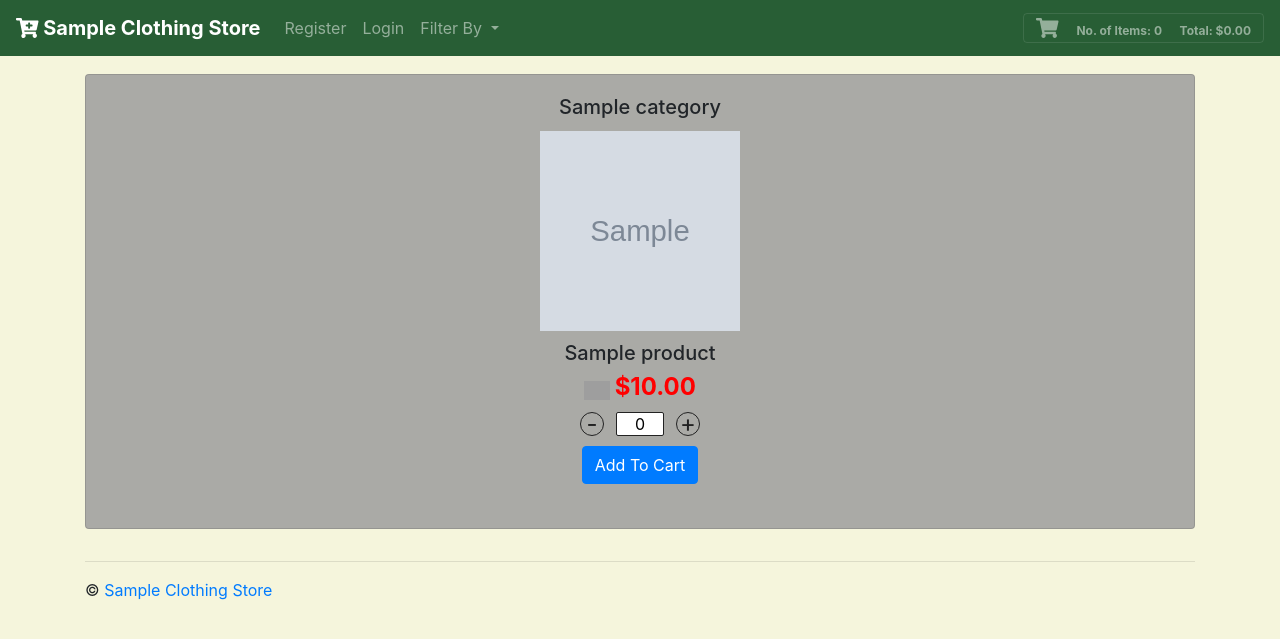
After one commit to HimajaYerra/OnlineGroceryStore, a Flask app: page /shop in a window 1280 px wide. The commit adds this page. Shown: the top 639 px of the page. Run offline with Flask 2, Linux system fonts and the light colour scheme; tables that the repository leaves empty hold one stand-in row (values such as "Sample post"); grey boxes marked "Sample" are stand-in pictures; a database or web service that is not in the repository returns one stand-in record (values such as "Sample title"); some libraries are stand-ins or nearby versions; grey boxes are pictures that could not be loaded.

Commit message:
modified login and home page

```diff
--- a/server.py
+++ b/server.py
@@ -1,34 +1,109 @@
-from flask import Flask, Response, render_template, request, flash
+from datetime import datetime
+from flask import Flask, Response, redirect, render_template, request, flash , session
 import requests, json
 import sqlite3
 import secrets
 from passlib.hash import pbkdf2_sha256
+import pymongo
 
 app=Flask(__name__)
 app.secret_key=secrets.token_urlsafe(32)
-conn=sqlite3.connect('user.db',check_same_thread=False)
-cursor=conn.cursor()
+#cursor=conn.cursor()
+'''uri = "mongodb+srv://<username>:<password>@grocerystoredb.hkslphq.mongodb.net/?retryWrites=true&w=majority"
+# Create a new client and connect to the server
+db = MongoClient(uri, server_api=ServerApi('1'))
+# Send a ping to confirm a successful connection
+try:
+    db.admin.command('ping')
+    print("Pinged your deployment. You successfully connected to MongoDB!")
+except Exception as e:
+    print(e)'''
 
-@app.route('/')
+try:
+    mongo = pymongo.MongoClient(
+        host = 'localhost',
+        port = 27017,
+        serverSelectionTimeoutMS = 1000
+    )
+    db = mongo.groceryStore #connect to assgn
+    mongo.server_info() #trigger exception if cannot connect to db
+except:
+    print("Error -connect to db")
+
+@app.route("/", methods=["GET"])
 def login():
+    return render_template("login.html")
+
+
+@app.route("/logged/", methods=["POST"] )
+def logged():
+    # Get log in info from log in form
+    user = request.form["username"].lower()
+    pwd = request.form["password"]
+    #pwd = str(sha1(request.form["password"].encode('utf-8')).hexdigest())
+    # Make sure form input is not blank and re-render log in page if blank
+    if user == "" or pwd == "":
+        return render_template ( "login.html" )
+    # Find out if info in form matches a record in user database
+    #query = "SELECT * FROM users WHERE username = :user AND password = :pwd"
+    rows = list(db.admin.find({"username":user,"password":pwd}))
+    #print(rows)
+    # If username and password match a record in database, set session variables
+    if len(rows) == 1:
+        session['user'] = user
+        session['time'] = datetime.now()
+        #session['uid'] = rows[0]["_id"]
+    # Redirect to Home Page
+    if 'user' in session:
+        return redirect ( "/shop" )
+    # If username is not in the database return the log in page
+    return render_template ( "login.html", msg="Wrong username or password." )
+
+
+
+@app.route("/shop")
+def index():
+    products = list(db.products.find({}))
+    #print(len(products),"***********")
+    #shirts = db.execute("SELECT * FROM shirts ORDER BY onSalePrice")
+    productsLen = len(products)
+    # Initialize variables
+    shoppingCart = []
+    shopLen = len(shoppingCart)
+    totItems, total, display = 0, 0, 0
+        #shoppingCart = db.execute("SELECT samplename, image, SUM(qty), SUM(subTotal), price, id FROM cart GROUP BY samplename")
+        #shopLen = len(shoppingCart)
+        #for i in range(shopLen):
+            #total += shoppingCart[i]["SUM(subTotal)"]
+            #totItems += shoppingCart[i]["SUM(qty)"]
+
+    #return render_template ("index.html", shoppingCart=shoppingCart, shirts=products, shopLen=shopLen, shirtsLen=productsLen, total=total, totItems=totItems, display=display )
+    return render_template ( "index2.html", products=products, shoppingCart=shoppingCart, shirtsLen=productsLen, shopLen=shopLen, total=total, totItems=totItems, display=display)
+
+
+
+@app.route('/old')
+def login_old():
   url=requests.get('https://dog.ceo/api/breeds/image/random')
   image=json.loads(url.text)
-  return render_template('login.html',imagefile=image['message'])
+  return render_template('index2.html',imagefile=image['message'])
 
 @app.route('/login1',methods=['POST'])
 def login1(): #when users entry username and password
   user=request.form.get('username')
   pword=request.form.get('password')
-  cursor.execute("SELECT username,password FROM user")  # id username password
-  row=cursor.fetchall()
-  for item in row:
-    if not (user==item[0] and pbkdf2_sha256.verify(pword,item[1])):
-       url=requests.get('https://dog.ceo/api/breeds/image/random')
-       image=json.loads(url.text)
-       return render_template('index.html',imagefile=image['message'])
+  documents = list(db.admin.find({"username":user,"password":pword}))
+  #("SELECT username,password FROM admindata")  # id username password
+  #row=cursor.fetchall()
+  if len(documents)>0:
+    #if (user==item[0] and pbkdf2_sha256.verify(pword,item[1])):
+    url=requests.get('https://dog.ceo/api/breeds/image/random')
+    image=json.loads(url.text)
+    return render_template('index.html',imagefile=image['message'])
   url=requests.get('https://dog.ceo/api/breeds/image/random')
   image=json.loads(url.text)
   return render_template('login.html',imagefile=image['message'])
+
 
 @app.route('/signup')
 def signup():
--- /dev/null
+++ b/static/css/custom.css
@@ -0,0 +1,127 @@
+.card:hover {
+    border-color: #999;
+    box-shadow: 1px 2px #999;
+}
+
+.card {
+    margin-bottom: 1em;
+    background-color: rgb(170, 170, 166);
+}
+
+.price {
+    color: seagreen;
+    font-weight: bold;
+}
+
+.price:before {
+    content: '$';
+}
+
+.shirt {
+    margin-bottom: 10px;
+    width: 200px;
+    height: 200px;
+}
+
+.stepper-input{
+    display: flex;
+    display: -webkit-flex;
+    color: #222;
+    max-width: 120px;
+    margin: 10px auto;
+    text-align: center;
+}
+
+header {
+    margin-bottom: 50px;
+}
+
+.shirtCart {
+    width: 25px;
+}
+
+.add {
+    text-transform: uppercase;
+    font-size: 0.8em;
+    font-weight: bold;
+    color: white;
+}
+
+.checkout {
+    text-transform: uppercase;
+    font-size: 0.8em;
+    font-weight: bold;
+}
+
+.add:hover {
+    background-color: deepskyblue;
+    border-color: deepskyblue;
+}
+
+tr {
+    text-align: center;
+}
+
+.modal-header {
+    border-bottom: 0px;
+}
+
+.counter {
+    font-size: 0.6em;
+    margin-left: 1em;
+    font-weight: bold;
+}
+
+
+.increment,
+.decrement{
+        height: 24px;
+        width: 24px;
+        border: 1px solid #222;
+        text-align: center;
+        box-sizing: border-box;
+        border-radius: 50%;
+        text-decoration: none;
+        color: #222;
+        font-size: 24px;
+        line-height: 22px;
+        display: inline-block;
+        cursor: pointer;
+    }
+
+.decrement:hover,
+.increment:hover {
+    color: green;
+}
+
+.decrement:active,
+.increment:active {
+    background-color: green;
+    color: white;
+}
+
+
+.quantity{
+        height: 24px;
+        width: 48px;
+        text-align: center;
+        margin: 0 12px;
+        border-radius: 2px;
+        border: 1px solid #222;
+
+}
+
+body {
+    margin: 0;
+    font-family: -apple-system,BlinkMacSystemFont,"Segoe UI",Roboto,"Helvetica Neue",Arial,sans-serif,"Apple Color Emoji","Segoe UI Emoji","Segoe UI Symbol";
+    font-size: 1rem;
+    font-weight: 400;
+    line-height: 1.5;
+    color: #212529;
+    text-align: left;
+    background-color: beige;
+}
+
+.bg-dark {
+    background-color: #285e35!important;
+}
--- /dev/null
+++ b/templates/base.html
@@ -0,0 +1,173 @@
+<!DOCTYPE html>
+<html lang="en">
+
+    <head>
+        <meta content="text/html;charset=utf-8" http-equiv="Content-Type">
+        <meta content="utf-8" http-equiv="encoding">
+        <meta charset="utf-8">
+        <meta name="viewport" content="width=device-width, initial-scale=1, shrink-to-fit=no">
+        <meta name="theme-color" content="#000000">
+        <link rel="shortcut icon" href="%PUBLIC_URL%/favicon.ico">
+        <link rel="stylesheet" href="https://maxcdn.bootstrapcdn.com/bootstrap/4.0.0/css/bootstrap.min.css" integrity="sha384-Gn5384xqQ1aoWXA+058RXPxPg6fy4IWvTNh0E263XmFcJlSAwiGgFAW/dAiS6JXm"
+            crossorigin="anonymous">
+        <link href="{{ url_for('static',filename='css/custom.css') }}" rel="stylesheet" type="text/css" />
+        <script defer src="https://use.fontawesome.com/releases/v5.0.6/js/all.js"></script>
+        <script src="https://code.jquery.com/jquery-1.11.0.min.js"></script>
+
+        <title>{% block title %}{% endblock %}</title>
+    </head>
+    <body>
+  <!-- Modal -->
+  <div class="modal fade" id="modalCenter" tabindex="-1" role="dialog" aria-labelledby="exampleModalCenterTitle" aria-hidden="true">
+    <div class="modal-dialog modal-dialog-centered modal-lg" role="document">
+      <div class="modal-content">
+        <div class="modal-header">
+          <h5 class="modal-title" id="exampleModalLongTitle">Shopping Cart</h5>
+          <button type="button" class="close" data-dismiss="modal" aria-label="Close">
+            <span aria-hidden="true">&times;</span>
+          </button>
+        </div>
+        <div class="modal-body">
+          <div id="shoppingCart">
+            <div class="container">
+              <div class="row">
+                <div class="col-sm">
+                  <table class="table table-sm">
+                    <thead>
+                      <tr>
+                        <th scope="col">#</th>
+                        <th scope="col">Item</th>
+                        <th scope="col">Name</th>
+                        <th scope="col">Quantity</th>
+                        <th scope="col">Unit Price</th>
+                        <th scope="col">Sub-Total</th>
+                        <th scope="col"></th>
+                      </tr>
+                    </thead>
+                    <tbody>
+                    <!-- For Each shirt -->
+                    {% if shopLen != 0 %}
+                    {% for i in range(shopLen) %}
+                      <tr>
+                        <th scope="row">{{ i + 1 }}</th>
+                        <td><img src="/static/img/{{ shoppingCart[i]["image"] }}" width="30px" alt="{{ shoppingCart[i]["samplename"] }}" /></td>
+                        <td>{{ shoppingCart[i]["samplename"] }}</td>
+                        <td>{{ shoppingCart[i]['SUM(qty)'] }}</td>
+                        <td>{{ '${:,.2f}'.format(shoppingCart[i]["price"]) }}</td>
+                        <td>{{ '${:,.2f}'.format(shoppingCart[i]['SUM(subTotal)']) }}</td><!--
+                        <td>
+                          <form action="/remove/" methods="GET">
+                            <input type="hidden" name="id" value="{{ shoppingCart[i]["id"] }}" />
+                            <button type="submit" class="btn btn-secondary btn-sm" id="removeFromCart">Remove</button>
+                          </form>
+                        </td>-->
+                      </tr>
+                    </tbody>
+                    {% endfor %}
+                    <tfoot>
+                      <tr>
+                        <td colSpan="7">Total: {{ '${:,.2f}'.format(total) }}<br /><br />
+                          <div class="modal-footer">
+                            <a href="/cart/"><button type="button" class="btn btn-primary checkout">Make Changes</button></a>
+                            <button type="button" class="btn btn-primary checkout" data-dismiss="modal">Continue Shopping</button>
+                            <a href="/checkout/"><button type="button" class="btn btn-success checkout">Quick Checkout</button></a>
+                          </div>
+                        </td>
+                      </tr>
+                    </tfoot>
+                    {% else %}
+                      <tr>
+                        <td colSpan="7"><h3>Your cart is empty :\</h3></td>
+                      </tr>
+                    </tbody>
+                    <tfoot>
+                      <tr>
+                        <td colSpan="7">Get some shirts now!<br />
+                          <div class="modal-footer">
+                            <button type="button" class="btn btn-primary" data-dismiss="modal">Continue Shopping</button>
+                          </div>
+                        </td>
+                      </tr>
+                    </tfoot>
+                    {% endif %}
+                  </table>
+                </div>
+              </div>
+            </div>
+          </div>
+        </div>
+      </div>
+    </div>
+  </div>
+  <header>
+    <nav class="navbar fixed-top navbar-dark bg-dark navbar-expand-sm box-shadow">
+      <a href="/" class="navbar-brand d-flex align-items-center">
+          <strong><i class="fa  fa-cart-plus"></i> Sample Clothing Store</strong>
+      </a>
+      {% if session %}
+      <ul class="navbar-nav mr-auto">
+        <li class="nav-item"><a href="/logout/" class="nav-link">Logout</a></li>
+        <li class="nav-item"><a href="/history/" class="nav-link">You Bought</a></li>
+      {% else %}
+      <ul class="navbar-nav mr-auto">
+        <li class="nav-item"><a href="/new/" class="nav-link">Register</a></li>
+        <li class="nav-item"><a href="/login/" class="nav-link">Login</a></li>
+
+      {% endif %}
+        <li class="nav-item dropdown">
+          <a class="nav-link dropdown-toggle" href="#" id="navbardrop" data-toggle="dropdown">
+            Filter By
+          </a>
+          <div class="dropdown-menu">
+              <a class="dropdown-item" href="/">All</a>
+              <a class="dropdown-item" href="/filter/?typeClothes=shirt">Shirts</a>
+              <a class="dropdown-item" href="/filter/?typeClothes=pant">Trousers</a>
+              <a class="dropdown-item" href="/filter/?typeClothes=shoe">Shoes</a>
+              <a class="dropdown-item" href="/filter/?kind=casual">Casual Clothing</a>
+              <a class="dropdown-item" href="/filter/?kind=formal">Formal Clothing</a>
+              <a class="dropdown-item" href="/filter/?sale=1">On Sale</a>
+              <a class="dropdown-item" href="/filter/?price=1">Price $0-$000</a>
+          </div>
+        </li>
+      </ul>
+      <div>
+        <button class="navbar-toggler" style="display:inline" type="button" data-toggle="modal" data-target="#modalCenter">
+          <span class="glyphicon glyphicon-shopping-cart" data-toggle="modal" data-target="">
+            <i class="fas fa-shopping-cart"></i>
+            <span class="counter">No. of Items: {{ totItems }}</span>
+            <span class="counter">Total: ${{ '{:,.2f}'.format(total) }}</span>
+          </span>
+        </button>
+      </div>
+    </nav>
+  </header><br />
+  <main>
+    <div class="container">
+      {% if display == 1 %}
+      <div class="alert alert-success flashMessage" style="text-align:center">
+        <strong>Your item was successfully removed from shopping cart!</strong>
+      </div>
+      {% endif %}
+    {% block body %}{% endblock %}
+    <footer>
+        <div class="container">
+            <div class="row">
+                <div class="col-md">
+                    <hr />
+                    <p>&#169; <a href="/">Sample Clothing Store</a></p>
+                </div>
+            </div>
+        </div>
+    </footer>
+
+        <!-- jQuery first, then Popper.js, then Bootstrap JS -->
+        <script src="https://code.jquery.com/jquery-1.11.0.min.js"></script>
+        <!-- <script src="https://cdnjs.cloudflare.com/ajax/libs/popper.js/1.12.9/umd/popper.min.js" integrity="sha384-ApNbgh9B+Y1QKtv3Rn7W3mgPxhU9K/ScQsAP7hUibX39j7fakFPskvXusvfa0b4Q"
+            crossorigin="anonymous"></script>-->
+        <script src="https://maxcdn.bootstrapcdn.com/bootstrap/4.0.0/js/bootstrap.min.js" integrity="sha384-JZR6Spejh4U02d8jOt6vLEHfe/JQGiRRSQQxSfFWpi1MquVdAyjUar5+76PVCmYl"
+            crossorigin="anonymous"></script>
+        <!-- Custom JS Scripts -->
+        <script src="{{ url_for('static',filename='js/myscripts.js') }}"></script>
+        <script src="{{ url_for('static',filename='js/validate.js') }}"></script>
+    </body>
+</html>
--- /dev/null
+++ b/templates/index2.html
@@ -0,0 +1,56 @@
+{% extends "base.html" %}
+
+{% block title %}
+Sample Clothing Store - Home
+{% endblock %}
+
+{% block body %}
+<!-- Main Store Body -->
+    {% if session['user'] %}
+        <div class="alert alert-warning alert-dismissible fade show" role="alert">
+          <button type="button" class="close" data-dismiss="alert" aria-label="Close">
+            <span aria-hidden="true">&times;</span>
+          </button>
+            <strong>Welcome, {{ session['user'] }}</strong> Hope you have a pleasant experience shopping with us.
+        </div>
+
+    {% endif %}
+      <div class="row" id="shirtCard">
+      {% for i in range(shirtsLen) %}
+          <div class="col-sm">
+              <div class="card text-center">
+                  <div class="card-body">
+                    <form action="/buy/" methods="POST">
+                        <h5 class="card-title">{{products[i]["category"].capitalize()}}</h5>
+                      <img src="/static/img/{{products[i]["product_image"]}}" class="shirt" alt="" />
+                      <h5 class="card-text">{{products[i]["product_name"]}}</h5>
+                      {% if products[i]["onSale"] %}
+                        <img src="/static/img/sale-icon.png" width="26px" />
+                        <h4 class="card-text price" style="color:red; display:inline">{{ '{:,.2f}'.format(products[i]["onSalePrice"]) }}</h4>
+                      {% else %}
+                        <h4 class="card-text price">{{ '{:,.2f}'.format(products[i]["price"]) }}</h4>
+                      {% endif %}
+                      <div class="stepper-input">
+                          <span class="decrement target">-</span>
+                          <input class="quantity" name="quantity" value='0' />
+                          <span class="increment target">+</span>
+                      </div>
+                      <input type="hidden" name="id" value="{{products[i]["product_id"]}}" />
+                      {% if not session %}
+                      <input type="hidden" name="loggedin" value="0" />
+                      {% else %}
+                      <input type="hidden" name="loggedin" value="1" />
+
+                      {% endif %}
+                      <input type="submit" class="btn btn-primary addToCart" value="Add To Cart" /><br /><br />
+                      <div class="alert alert-danger flashMessage" style="text-align: center; display:none; font-size:0.9em;"></div>
+                    </form>
+                  </div>
+              </div>
+          </div>
+      {% endfor %}
+      </div>
+    </div>
+  </main>
+
+{% endblock %}
```
Also changed, not shown: templates/login.html (+36 -88 lines), data.db (added), static/img/sample0.jpg (added), static/img/sample1.jpg (added), user.db.
